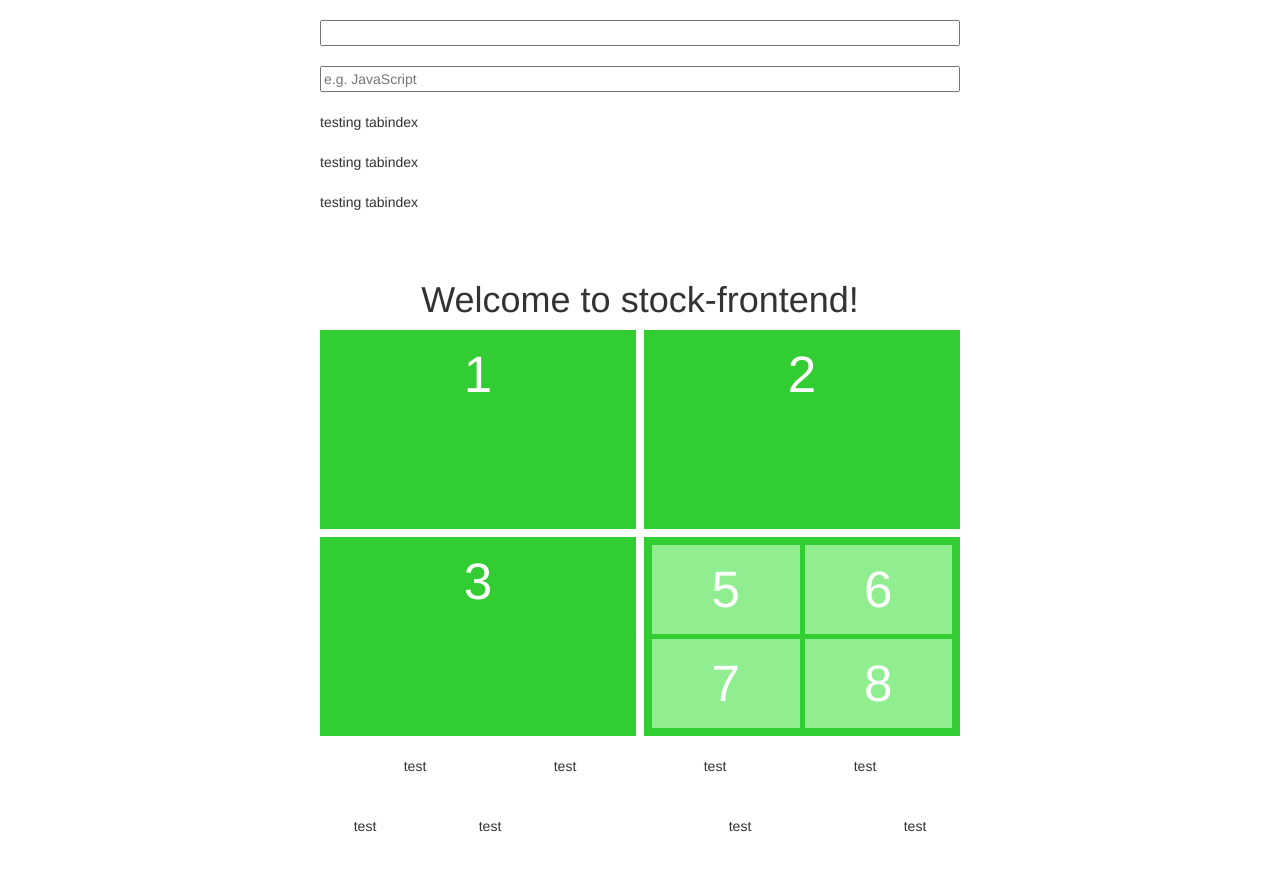
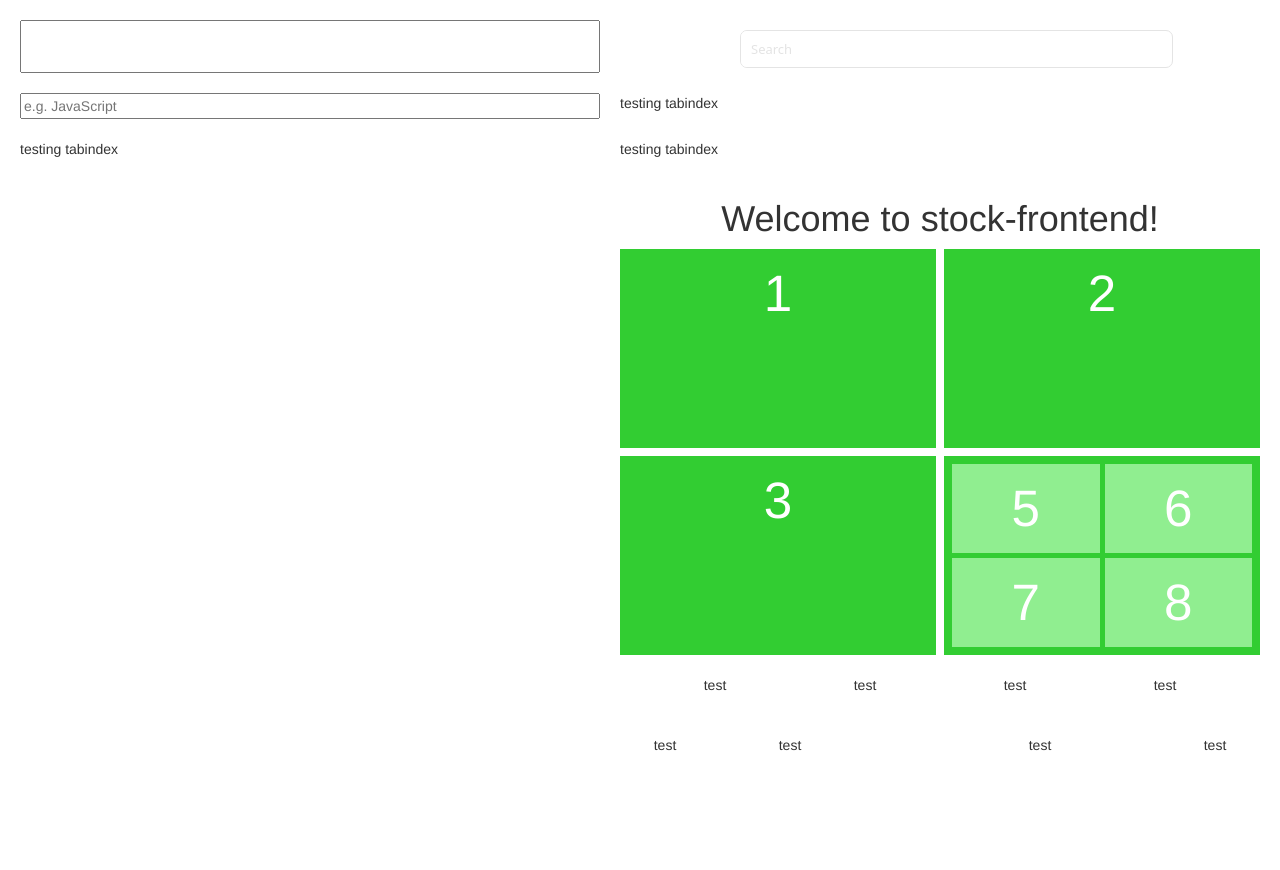
Before and after one commit to quaffpotion/stock-frontend, an Angular app: page / in a window 1280 px wide. Shown: the top 870 px of the page. After the commit the page ends 803 px from the top, so only its background shows below. Built offline with nearby package versions, Linux system fonts and the light colour scheme.

Commit message:
adds arrow key navigation

```diff
--- a/src/app/app.component.css
+++ b/src/app/app.component.css
@@ -10,15 +10,13 @@
 :host {
   padding: 20px;
   display: grid;
-
   grid-gap: 20px;
-  place-content: center;
+  grid-template-columns: 1fr 1fr;
 }
 
 .mat-list-item-content {
   background-color: red;
 }
-
 
 #outer-grid {
   display: grid;
--- a/src/app/app.component.html
+++ b/src/app/app.component.html
@@ -1,9 +1,14 @@
 <input
+  style="grid-column-start: 1"
   #searchBox
   clickOutside
   id="search-box"
   (input)="pushSearchTerm(searchBox.value)"
 />
+
+<app-search-container
+  [mockdata]="mockdata"
+></app-search-container>
 
 <input
   type="text"
@@ -25,14 +30,6 @@
   <option value="C#"> </option>
   <option value="C++"> </option>
 </datalist>
-
-<div
-  tabindex="1"
-  (document:keydown.arrowdown)="mylogger($event)"
-  *ngFor="let stock of stocks$ | async"
->
-  {{ stock.symbol }}
-</div>
 
 <div *ngFor="let x of [1, 2, 3]" tabindex="1">testing tabindex</div>
 
--- a/src/app/app.component.ts
+++ b/src/app/app.component.ts
@@ -1,5 +1,5 @@
-import { Component } from "@angular/core";
-import { Observable, Subject, of, interval } from "rxjs";
+import { Component, OnInit } from "@angular/core";
+import { Observable, Subject, of } from "rxjs";
 import {
   tap,
   switchMap,
@@ -10,28 +10,28 @@ import {
 import { Stock } from "./stock.model";
 import { MOCKDATA } from "./mockdata";
 
-var json: Stock[] = require("../../data.json");
-
-var more_mockdata: Stock[] = [
-  new Stock("Tesla", "T", 176.27),
-  { name: "Apple", symbol: "AAPL", closingprice: 142.67 },
-  { name: "Microsoft", symbol: "MSFT", closingprice: 71.82 },
-  { name: "Planting Life Quality", symbol: "PLQ", closingprice: 91.71 },
-  { name: "Max", symbol: "ZZZ", closingprice: 89.35 }
-];
-
-var mockdata = [...MOCKDATA, ...more_mockdata, ...json];
-
-console.log(mockdata);
-
 @Component({
   selector: "app-root",
   templateUrl: "./app.component.html",
   styleUrls: ["./app.component.css"]
 })
-export class AppComponent {
+export class AppComponent implements OnInit {
+  /*Create fake data from various sources*/
+  /*eventually made into a service*/
+  mockFromJson: Stock[] = require("../../data.json");
+  moreMockdata: Stock[] = [
+    new Stock("Tesla", "T", 176.27),
+    { name: "Apple", symbol: "AAPL", closingprice: 142.67 },
+    { name: "Microsoft", symbol: "MSFT", closingprice: 71.82 },
+    { name: "Planting Life Quality", symbol: "PLQ", closingprice: 91.71 },
+    { name: "Max", symbol: "ZZZ", closingprice: 89.35 }
+  ];
+  mockdata = [...MOCKDATA, ...this.moreMockdata, ...this.mockFromJson];
+
+  /*For searching functionality*/
   stocks$: Observable<Stock[]>;
-  private searchTerms = new Subject<string>();
+  searchTerms = new Subject<string>();
+  title = "stock-frontend";
 
   pushSearchTerm(term: string) {
     console.log("Pushing: " + term);
@@ -42,7 +42,7 @@ export class AppComponent {
     return of(
       term == ""
         ? []
-        : mockdata.filter(
+        : this.mockdata.filter(
             item => item.name.includes(term) || item.symbol.includes(term)
           )
     );
@@ -60,6 +60,4 @@ export class AppComponent {
   mylogger(event) {
     console.log(event);
   }
-
-  title = "stock-frontend";
 }
--- a/src/app/search-container/search-container.component.css
+++ b/src/app/search-container/search-container.component.css
@@ -0,0 +1,128 @@
+:host {
+  grid-column-start: 2;
+}
+
+input::-webkit-input-placeholder {
+  color: #e4e4e4 !important;
+}
+
+input:-moz-placeholder {
+  /* Firefox 18- */
+  color: #e4e4e4 !important;
+}
+
+input::-moz-placeholder {
+  /* Firefox 19+ */
+  color: #e4e4e4 !important;
+}
+
+input:-ms-input-placeholder {
+  color: #e4e4e4 !important;
+}
+
+.search-input {
+  width: 420px;
+  height: 36px;
+  float: left;
+  padding-left: 10px;
+  color: #e4e4e4;
+  font-size: 13px;
+  border: none;
+  font-family: "Noto Sans", sans-serif;
+}
+
+.search-bar-container {
+  width: 478px;
+  display: inline-block;
+  margin-top: 0px;
+  text-align: left;
+}
+
+.search-bar {
+  width: 433px;
+  overflow: hidden;
+
+  position: relative; /*fixed*/
+  top: 0;
+  left: 120px;
+  margin-top: 10px;
+  border: 1px solid #e4e4e4;
+  border-radius: 7px;
+  background-color: white;
+}
+
+.search-bar:hover {
+  box-shadow: -1px 4px 18px #c4c4c4;
+}
+
+.search-bar:active {
+  box-shadow: -1px 4px 18px #c4c4c4;
+  background-color: white;
+}
+
+.search-bar:focus {
+  box-shadow: -1px 4px 18px #c4c4c4;
+  background-color: white;
+}
+
+.search-input:active {
+  outline: none;
+  color: black;
+  border: none;
+}
+
+.search-results {
+  padding: 0px;
+}
+
+.search-input:focus {
+  outline: none;
+  color: black;
+  border: none;
+}
+.search-athlete-team {
+  font-family: "Noto Sans", sans-serif;
+  font-size: 15px;
+  margin-top: 0px;
+  width: 60px;
+  margin-bottom: 0px;
+  padding-left: 10px;
+}
+
+.search-athlete-name {
+  font-family: "Noto Sans", sans-serif;
+  font-size: 15px;
+  margin-top: 0px;
+  margin-left: 20px;
+  margin-bottom: 0px;
+}
+
+.search-result-label {
+  margin-top: 65px;
+  font-family: "Noto Sans", sans-serif;
+  color: lightgray;
+  font-size: 15px;
+  padding-left: 10px;
+}
+
+.search-result-item {
+  display: flex;
+  justify-content: left;
+  padding-top: 10px;
+  padding-bottom: 10px;
+}
+
+.search-result-item:hover {
+  cursor: pointer;
+  background-color: #f5f5f5;
+}
+
+/*******/
+
+.hidden-menu {
+  display: none;
+}
+
+.selected {
+  background-color: red;
+}
--- a/src/app/search-container/search-container.component.html
+++ b/src/app/search-container/search-container.component.html
@@ -1 +1,34 @@
-<span>search container</span>
+<div class="search-bar-container">
+  <form class="search-bar">
+    <input
+      #searchBox
+      (input)="pushSearchTerm(searchBox.value)"
+      (focus)="onFocus(searchBox.value)"
+      (blur)="onBlur()"
+      class="search-input"
+      type="text"
+      placeholder="Search"
+      value=""
+      (keydown.arrowdown)="handleDown()"
+      (keydown.arrowup)="handleUp()"
+    />
+    <!-- We use [class.hidden-menu]="hidden" here instead of *ngIf="!hidden" so when the user
+    blurs the element and then refocuses with an old search term still in the search box they get
+  the result to appear instead of the result being pushed into the search terms observable but not being
+acknowledged. In a perfect world, refocusing would reload the searches regardless. -->
+    <ul class="search-results" [class.hidden-menu]="hidden">
+      <h4 class="search-result-label">Stocks</h4>
+
+      <li
+        *ngFor="let stock of stocks$ | async; let i = index"
+        class="search-result-item"
+        [class.selected]="i == selected"
+      >
+        <h4 class="search-athlete-team">
+          {{ stock.symbol }}
+        </h4>
+        <h4 class="search-athlete-name">{{ stock.name }}</h4>
+      </li>
+    </ul>
+  </form>
+</div>
--- a/src/app/search-container/search-container.component.ts
+++ b/src/app/search-container/search-container.component.ts
@@ -1,6 +1,19 @@
-import { Component, OnInit } from '@angular/core';
-
-
+import {
+  Component,
+  OnInit,
+  Input,
+  ViewChild,
+  ElementRef,
+  AfterViewInit
+} from '@angular/core';
+import { Stock } from '../stock.model';
+import { Observable, of, Subject } from 'rxjs';
+import {
+  tap,
+  switchMap,
+  debounceTime,
+  distinctUntilChanged
+} from 'rxjs/operators';
 
 @Component({
   selector: 'app-search-container',
@@ -8,10 +21,55 @@ import { Component, OnInit } from '@angular/core';
   styleUrls: ['./search-container.component.css']
 })
 export class SearchContainerComponent implements OnInit {
+  @Input() mockdata: Stock[];
+  searchTerms: Subject<string> = new Subject();
+  stocks$: Observable<Stock[]>;
+  stocks: Stock[] = [
+    new Stock('WRN', 'Warren', 67.11),
+    new Stock('BDN', 'Biden', 87.17),
+    new Stock('BRNI', 'Bernie', 45.12)
+  ];
+  hidden = true;
+  selected: number;
 
-  constructor() { }
+  constructor() {}
 
-  ngOnInit() {
+  pushSearchTerm(term: string) {
+    console.log('Pushing: ' + term);
+    this.searchTerms.next(term);
   }
 
+  searchStocks(term: string): Observable<Stock[]> {
+    this.selected = 0;
+    const result =
+      term == ''
+        ? []
+        : this.mockdata.filter(
+            item => item.name.includes(term) || item.symbol.includes(term)
+          );
+    return of(result);
+  }
+
+  ngOnInit(): void {
+    this.stocks$ = this.searchTerms.pipe(
+      debounceTime(500),
+      distinctUntilChanged(),
+      switchMap((term: string) => this.searchStocks(term)),
+      tap(searchResult => console.log('stocks found: ', searchResult))
+    );
+  }
+
+  onFocus(value: string) {
+    this.pushSearchTerm(value);
+    this.hidden = false;
+  }
+  onBlur() {
+    this.hidden = true;
+  }
+  handleDown() {
+    this.selected++;
+  }
+  handleUp() {
+    this.selected--;
+  }
 }
```
Also changed, not shown: src/app/app.module.ts (line endings or trailing spaces), 1 other file (tests, documents, lock files or other folders).
